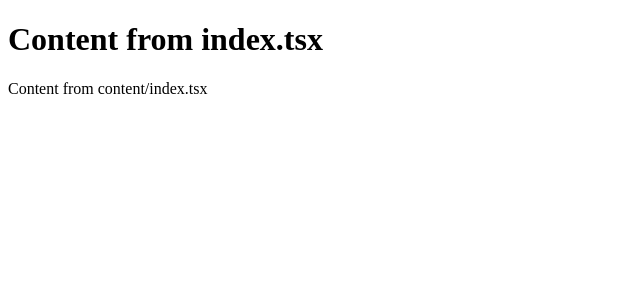
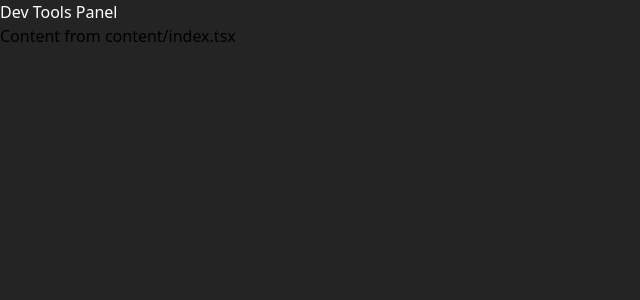
Before and after one commit to QizhengMo/chrome-extension-sidepanel-template, a React (Vite) app: page / in a window 1280 px wide. Shown: the top 300 px of the page, without its empty margins (0-640 px from the left). Built offline with nearby package versions, Linux system fonts and the light colour scheme.

Commit message:
chore: update README.md chore: add example for webdev

```diff
--- a/package.json
+++ b/package.json
@@ -6,7 +6,7 @@
   "license": "MIT",
   "repository": {
     "type": "git",
-    "url": "https://github.com/JohnBra/web-extension.git"
+    "url": "https://github.com/QizhengMo/chrome-extension-sidepanel-template"
   },
   "scripts": {
     "build": "vite build",
--- a/src/index.tsx
+++ b/src/index.tsx
@@ -9,7 +9,8 @@ console.log("React injected from index.tsx");
 root.render(
   <React.StrictMode>
     <>
-      <h1>Content from index.tsx</h1>
+      {/*<h1>Content from index.tsx</h1>*/}
+      <Panel/>
     </>
   </React.StrictMode>,
 );
```
Also changed, not shown: 2 other files (tests, documents, lock files or other folders).
